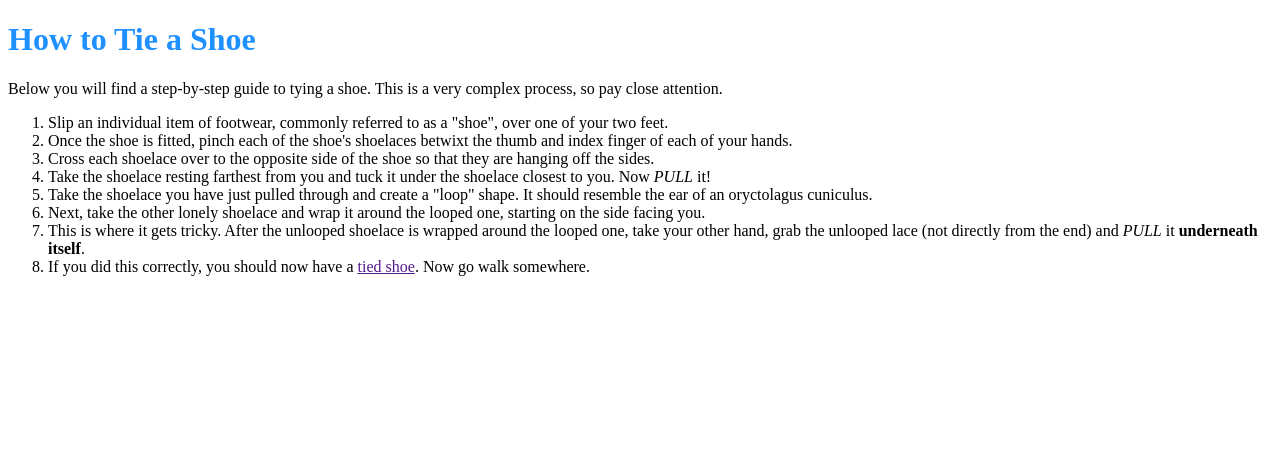
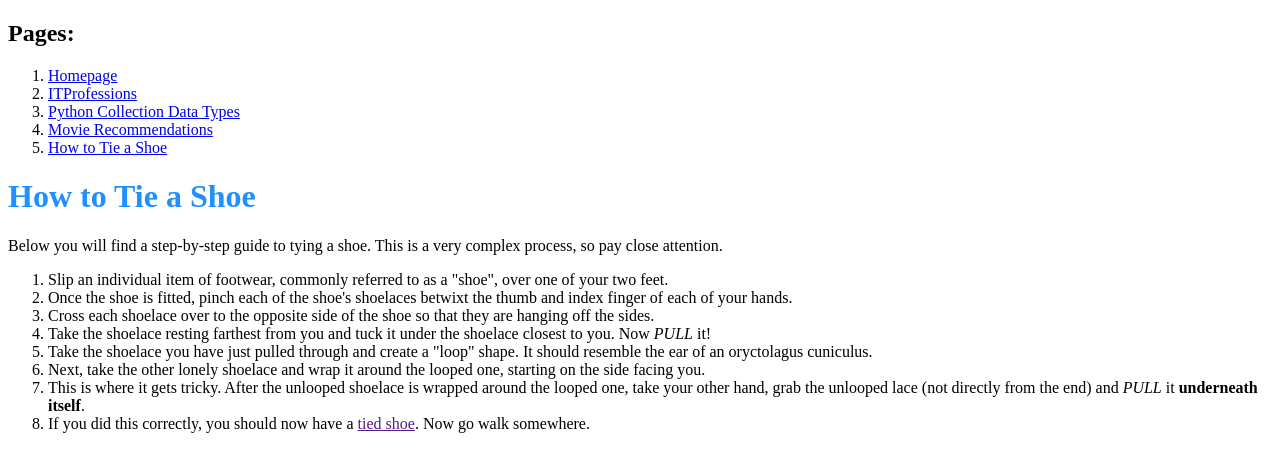
Before and after one commit to agcfield/agcfield.github.io, a plain HTML site: page HowToTieAShoe.html in a window 1280 px wide. Drawn offline with Linux system fonts and the light colour scheme.

Commit message:
Update HowToTieAShoe.html

```diff
--- a/HowToTieAShoe.html
+++ b/HowToTieAShoe.html
@@ -1,6 +1,16 @@
 <!DOCTYPE html>
 <html>
 <body>
+
+	<h2>Pages:</h2>
+
+	    <ol>
+	      <li><a href="https://agcfield.github.io/README.html">Homepage</a></li>
+	      <li><a href="https://agcfield.github.io/ITProfessions.html">ITProfessions</a></li>
+	      <li><a href="https://agcfield.github.io/Python Collection Data Types.html">Python Collection Data Types</a></li>
+	      <li><a href="https://agcfield.github.io/MovieRecommendations.html">Movie Recommendations</a></li>
+	      <li><a href="https://agcfield.github.io/HowToTieAShoe.html">How to Tie a Shoe</a></li>
+	    </ol>
 
 	<h1 style="color:DodgerBlue;">How to Tie a Shoe</h1>
 
```
